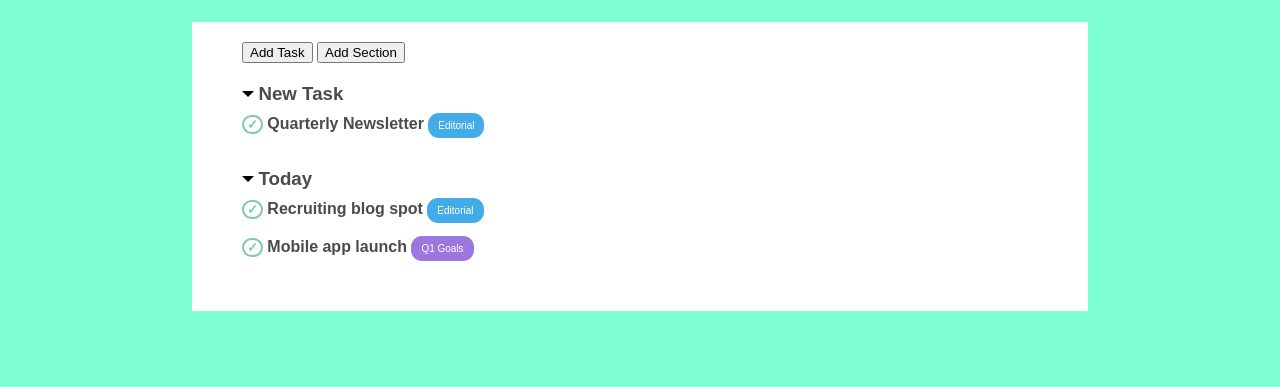
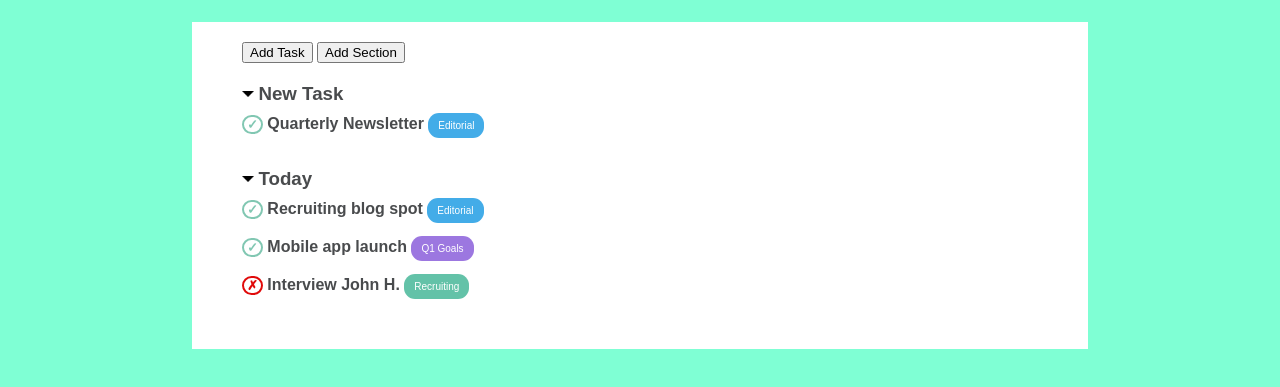
Before and after one commit to federicosimone/html-css-toboolist, a plain HTML site: page index.html in a window 1280 px wide. Shown: the part 87-474 px from the top of the page. Drawn offline with Linux system fonts and the light colour scheme.

Commit message:
green lable

```diff
--- a/index.html
+++ b/index.html
@@ -42,6 +42,11 @@
                     <span class="list-item">Mobile app launch</span>
                     <span class="list-button-purple">Q1 Goals</span>
                 </div>
+                <div class="padding-bottom">
+                    <span class="cross">&#x2717</span>
+                    <span class="list-item">Interview John H.</span>
+                    <span class="list-button-green">Recruiting</span>
+                </div>
             </div>
         </div>
 
--- a/style.css
+++ b/style.css
@@ -99,3 +99,22 @@ h3{
     font-size: 10px;
     padding: 7px 10px  ;
     border-radius: 11px;
+}
+.cross {
+    padding: 0px 3px 0px 3px;
+    display: inline;
+    border: solid;
+    color: rgb(224, 10, 10);
+    border-width: 2px;
+    border-radius: 10px ;
+    border-color: rgb(224, 10, 10) ;
+    font-size: 13px;
+    font-weight: 600;
+}
+.list-button-green{
+    color: white;
+    background-color: rgb(99, 194, 168);
+    font-size: 10px;
+    padding: 7px 10px  ;
+    border-radius: 11px;
+}
```
